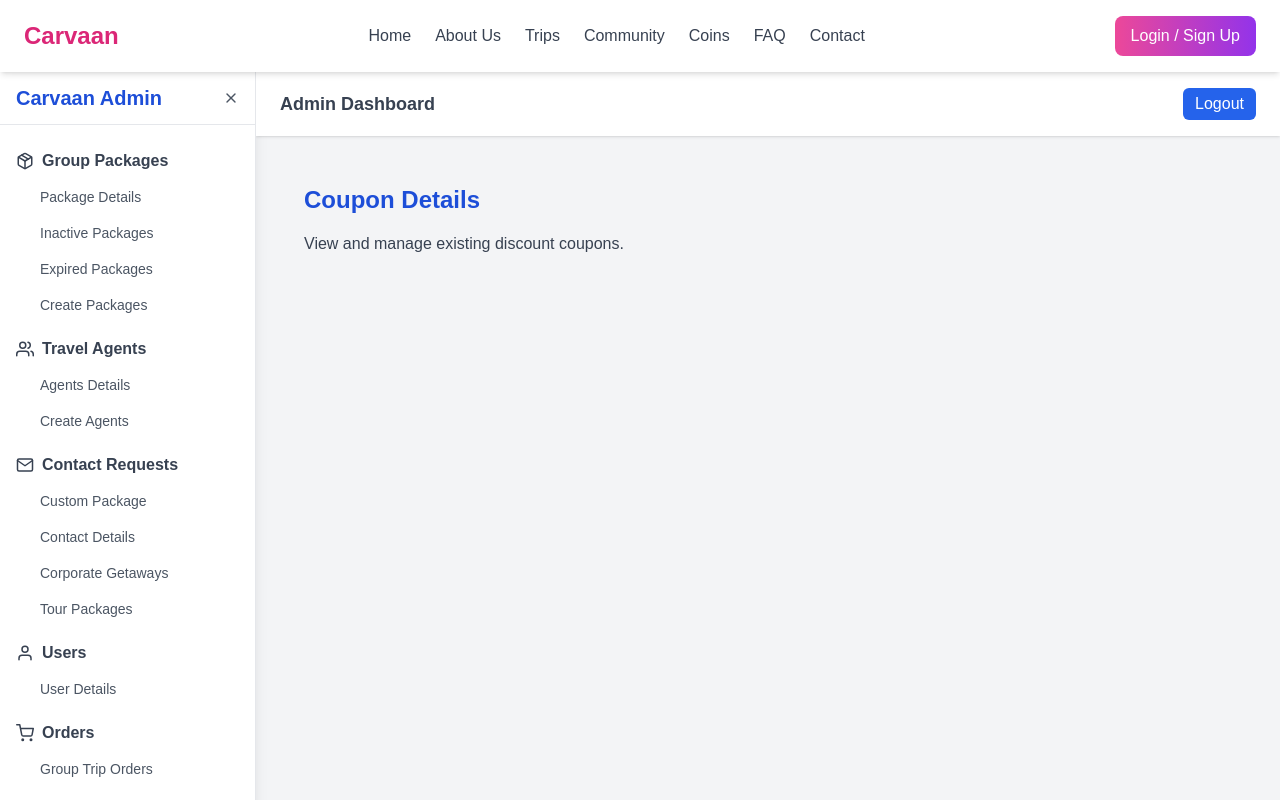
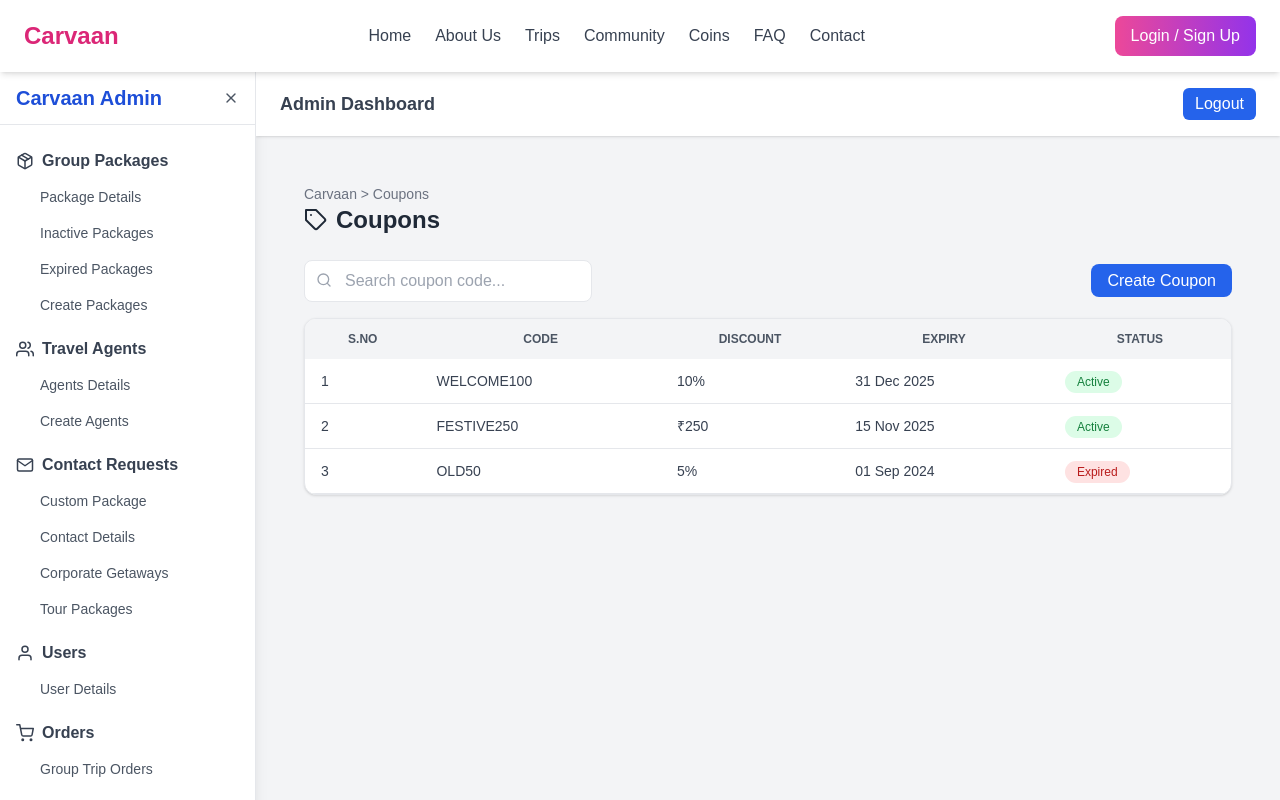
Before and after one commit to carvaangurgaon1/carvaan-website, a Next.js app: page /admin/coupons/coupon-details in a window 1280 px wide. Shown: the top 800 px of the page. Built offline with nearby package versions, Linux system fonts and the light colour scheme.

Commit message:
Update page.tsx

```diff
--- a/app/admin/coupons/coupon-details/page.tsx
+++ b/app/admin/coupons/coupon-details/page.tsx
@@ -1,8 +1,75 @@
-export default function Page() {
+// app/admin/coupons/list/page.tsx
+"use client";
+import { useState } from "react";
+import { FiSearch, FiTag } from "react-icons/fi";
+
+function PageHeader({ title, breadcrumbs }: { title: string; breadcrumbs?: string }) {
   return (
-    <div className="p-6">
-      <h1 className="text-2xl font-bold mb-4 text-blue-700">Coupon Details</h1>
-      <p className="text-gray-700">View and manage existing discount coupons.</p>
+    <div className="mb-6">
+      <div className="text-sm text-gray-500">{breadcrumbs}</div>
+      <h1 className="text-2xl font-bold text-gray-800 flex items-center gap-2">
+        <FiTag /> {title}
+      </h1>
     </div>
   );
 }
+
+export default function CouponsListPage() {
+  const [q, setQ] = useState("");
+  const coupons = [
+    { id: 1, code: "WELCOME100", discount: "10%", expiry: "31 Dec 2025", status: "Active" },
+    { id: 2, code: "FESTIVE250", discount: "₹250", expiry: "15 Nov 2025", status: "Active" },
+    { id: 3, code: "OLD50", discount: "5%", expiry: "01 Sep 2024", status: "Expired" },
+  ];
+
+  const filtered = coupons.filter((c) => c.code.toLowerCase().includes(q.toLowerCase()));
+
+  return (
+    <div className="p-6">
+      <PageHeader title="Coupons" breadcrumbs="Carvaan > Coupons" />
+
+      <div className="flex items-center gap-3 mb-4">
+        <div className="relative">
+          <FiSearch className="absolute left-3 top-3 text-gray-400" />
+          <input className="pl-10 pr-3 py-2 border rounded-lg w-72" placeholder="Search coupon code..." value={q} onChange={(e) => setQ(e.target.value)} />
+        </div>
+        <div className="ml-auto">
+          <a href="/admin/coupons/create" className="bg-blue-600 text-white px-4 py-2 rounded-lg">Create Coupon</a>
+        </div>
+      </div>
+
+      <div className="bg-white rounded-xl shadow border overflow-x-auto">
+        <table className="w-full text-sm text-gray-700">
+          <thead className="bg-gray-100 text-xs text-gray-600 uppercase">
+            <tr>
+              <th className="px-4 py-3">S.No</th>
+              <th className="px-4 py-3">Code</th>
+              <th className="px-4 py-3">Discount</th>
+              <th className="px-4 py-3">Expiry</th>
+              <th className="px-4 py-3">Status</th>
+            </tr>
+          </thead>
+          <tbody>
+            {filtered.length === 0 ? (
+              <tr><td colSpan={5} className="p-6 text-center text-gray-500">No coupons found.</td></tr>
+            ) : (
+              filtered.map((c, i) => (
+                <tr key={c.id} className="border-b hover:bg-gray-50">
+                  <td className="px-4 py-3">{i + 1}</td>
+                  <td className="px-4 py-3 font-medium">{c.code}</td>
+                  <td className="px-4 py-3">{c.discount}</td>
+                  <td className="px-4 py-3">{c.expiry}</td>
+                  <td className="px-4 py-3">
+                    <span className={`px-3 py-1 rounded-full text-xs ${c.status === "Active" ? "bg-green-100 text-green-700" : "bg-red-100 text-red-700"}`}>
+                      {c.status}
+                    </span>
+                  </td>
+                </tr>
+              ))
+            )}
+          </tbody>
+        </table>
+      </div>
+    </div>
+  );
+}
```
